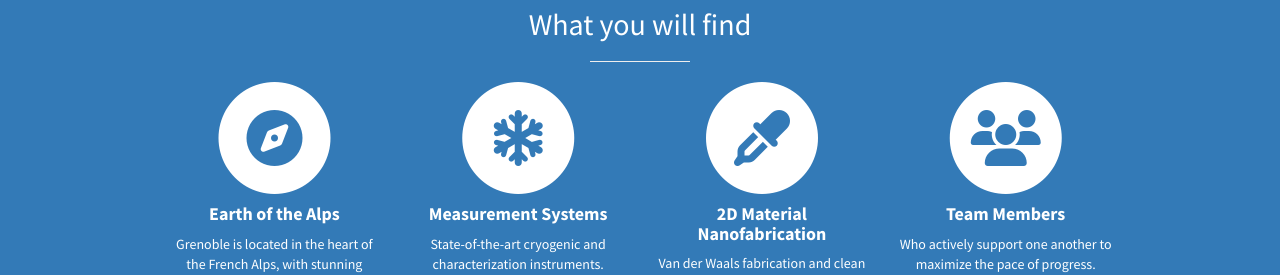
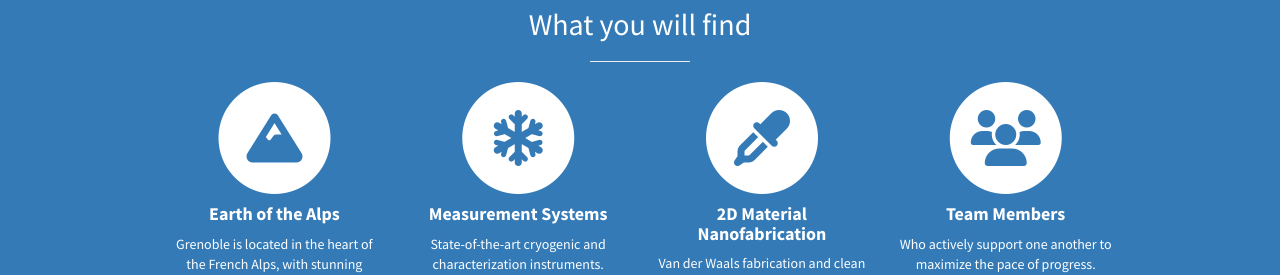
Before and after one commit to aassouline/topo-circuits.github.io, a Jekyll site: the page built from index.html, in a window 1280 px wide. Shown: the part 1204-1479 px from the top of the page. Built offline with Jekyll 4.4.1, drawn with Linux system fonts in a browser that asks for light colours.

Commit message:
Update services.html

```diff
--- a/_includes/services.html
+++ b/_includes/services.html
@@ -10,7 +10,7 @@
             <div class="service-item">
               <span class="fa-stack fa-4x">
               <i class="fa fa-circle fa-stack-2x"></i>
-              <i class="fa fa-compass fa-stack-1x text-primary"></i>
+              <i class="fa-solid fa-mountain fa-stack-1x text-primary"></i>
             </span>
               <h4>
                 <strong>Earth of the Alps</strong>
```
